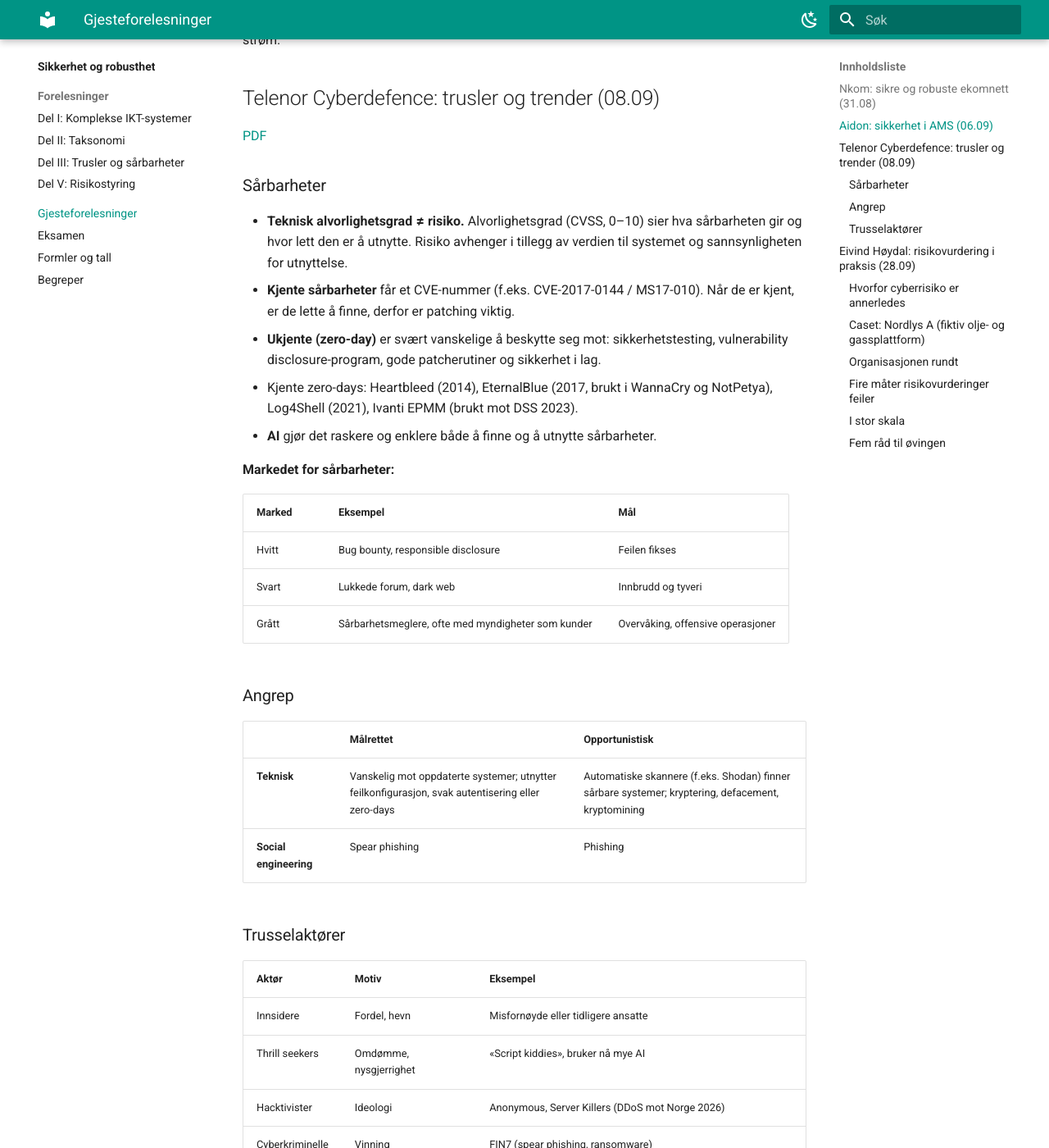
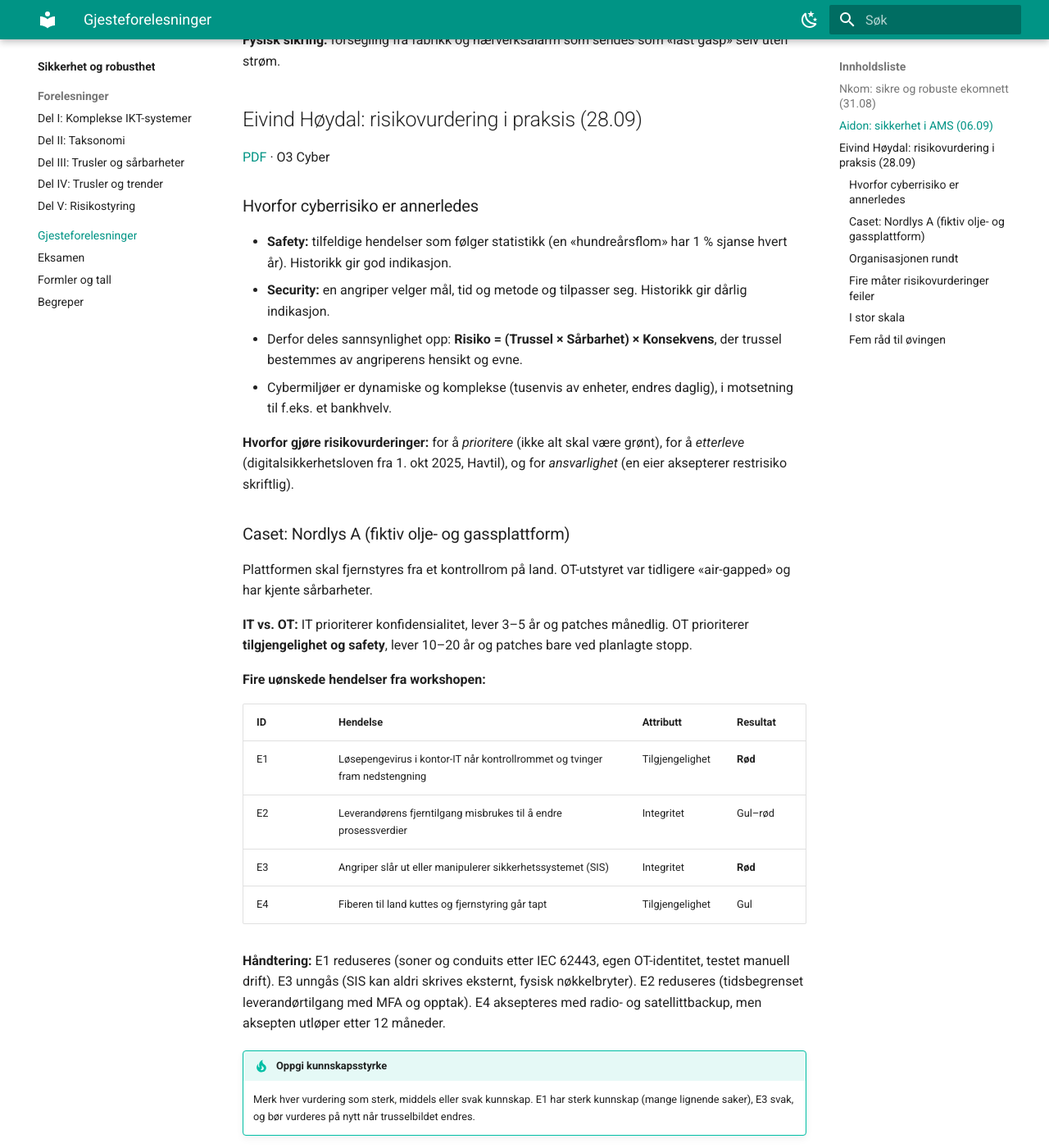
Before and after one commit to ormmihle/H-st-2026-studiebasen, an MkDocs documentation site: the page built from docs/ttm4185/gjesteforelesninger.md, in a window 1280 px wide and 1400 px high, scrolled down 2103 px. Shown: the whole window at 82% size. Built offline with MkDocs 1.6.1 and Material for MkDocs 9.7.7, drawn with Linux system fonts in a browser that asks for light colours; some of the changed text lies outside the part shown.

Commit message:
Flytt Trusler og trender inn som del IV

```diff
--- a/docs/ttm4185/gjesteforelesninger.md
+++ b/docs/ttm4185/gjesteforelesninger.md
@@ -1,6 +1,6 @@
 # Gjesteforelesninger
 
-Fire gjesteforelesninger høsten 2026, sortert etter dato.
+Tre gjesteforelesninger høsten 2026, sortert etter dato. Telenor Cyberdefence sin forelesning «Trusler og trender innen IT-sikkerhet» ligger som [del IV](del-4-trusler-og-trender.md).
 
 ## Nkom: sikre og robuste ekomnett (31.08)
 
@@ -49,43 +49,6 @@
 **Nøkkelhåndtering:** unike nøkler per måler (én hacket måler gir ikke kontroll over andre), nøklene byttes ved installasjon, egne nøkler for daglig drift, firmware-oppdatering og nøkkeloppdatering. Måleren godtar aldri firmware eller kommandoer uten gyldig sertifikat. Integritet sikres med HMAC eller CRC16.
 
 **Fysisk sikring:** forsegling fra fabrikk og hærverksalarm som sendes som «last gasp» selv uten strøm.
-
-## Telenor Cyberdefence: trusler og trender (08.09)
-
-[PDF](pdf/2026-Telenor%20Cyberpdf.pdf)
-
-### Sårbarheter
-
-- **Teknisk alvorlighetsgrad ≠ risiko.** Alvorlighetsgrad (CVSS, 0–10) sier hva sårbarheten gir og hvor lett den er å utnytte. Risiko avhenger i tillegg av verdien til systemet og sannsynligheten for utnyttelse.
-- **Kjente sårbarheter** får et CVE-nummer (f.eks. CVE-2017-0144 / MS17-010). Når de er kjent, er de lette å finne, derfor er patching viktig.
-- **Ukjente (zero-day)** er svært vanskelige å beskytte seg mot: sikkerhetstesting, vulnerability disclosure-program, gode patcherutiner og sikkerhet i lag.
-- Kjente zero-days: Heartbleed (2014), EternalBlue (2017, brukt i WannaCry og NotPetya), Log4Shell (2021), Ivanti EPMM (brukt mot DSS 2023).
-- **AI** gjør det raskere og enklere både å finne og å utnytte sårbarheter.
-
-**Markedet for sårbarheter:**
-
-| Marked | Eksempel | Mål |
-|---|---|---|
-| Hvitt | Bug bounty, responsible disclosure | Feilen fikses |
-| Svart | Lukkede forum, dark web | Innbrudd og tyveri |
-| Grått | Sårbarhetsmeglere, ofte med myndigheter som kunder | Overvåking, offensive operasjoner |
-
-### Angrep
-
-|  | Målrettet | Opportunistisk |
-|---|---|---|
-| **Teknisk** | Vanskelig mot oppdaterte systemer; utnytter feilkonfigurasjon, svak autentisering eller zero-days | Automatiske skannere (f.eks. Shodan) finner sårbare systemer; kryptering, defacement, kryptomining |
-| **Social engineering** | Spear phishing | Phishing |
-
-### Trusselaktører
-
-| Aktør | Motiv | Eksempel |
-|---|---|---|
-| Innsidere | Fordel, hevn | Misfornøyde eller tidligere ansatte |
-| Thrill seekers | Omdømme, nysgjerrighet | «Script kiddies», bruker nå mye AI |
-| Hacktivister | Ideologi | Anonymous, Server Killers (DDoS mot Norge 2026) |
-| Cyberkriminelle | Vinning | FIN7 (spear phishing, ransomware) |
-| Statlige aktører | Politikk, spionasje | Lazarus (WannaCry, Sony), APT28 (Stortinget 2020, demning i Norge 2025) |
 
 ## Eivind Høydal: risikovurdering i praksis (28.09)
 
--- a/mkdocs.yml
+++ b/mkdocs.yml
@@ -71,6 +71,7 @@
           - "Del I: Komplekse IKT-systemer": ttm4185/del-1-komplekse-systemer.md
           - "Del II: Taksonomi": ttm4185/del-2-taksonomi.md
           - "Del III: Trusler og sårbarheter": ttm4185/del-3-trusler.md
+          - "Del IV: Trusler og trender": ttm4185/del-4-trusler-og-trender.md
           - "Del V: Risikostyring": ttm4185/del-5-risikostyring.md
       - Gjesteforelesninger: ttm4185/gjesteforelesninger.md
       - Eksamen: ttm4185/eksamen.md
```
Also changed, not shown: docs/index.md (+1 -1 lines), docs/ttm4185/del-4-trusler-og-trender.md (added, +59 -0 lines), docs/ttm4185/eksamen.md (+2 -2 lines), docs/ttm4185/index.md (+4 -5 lines).
